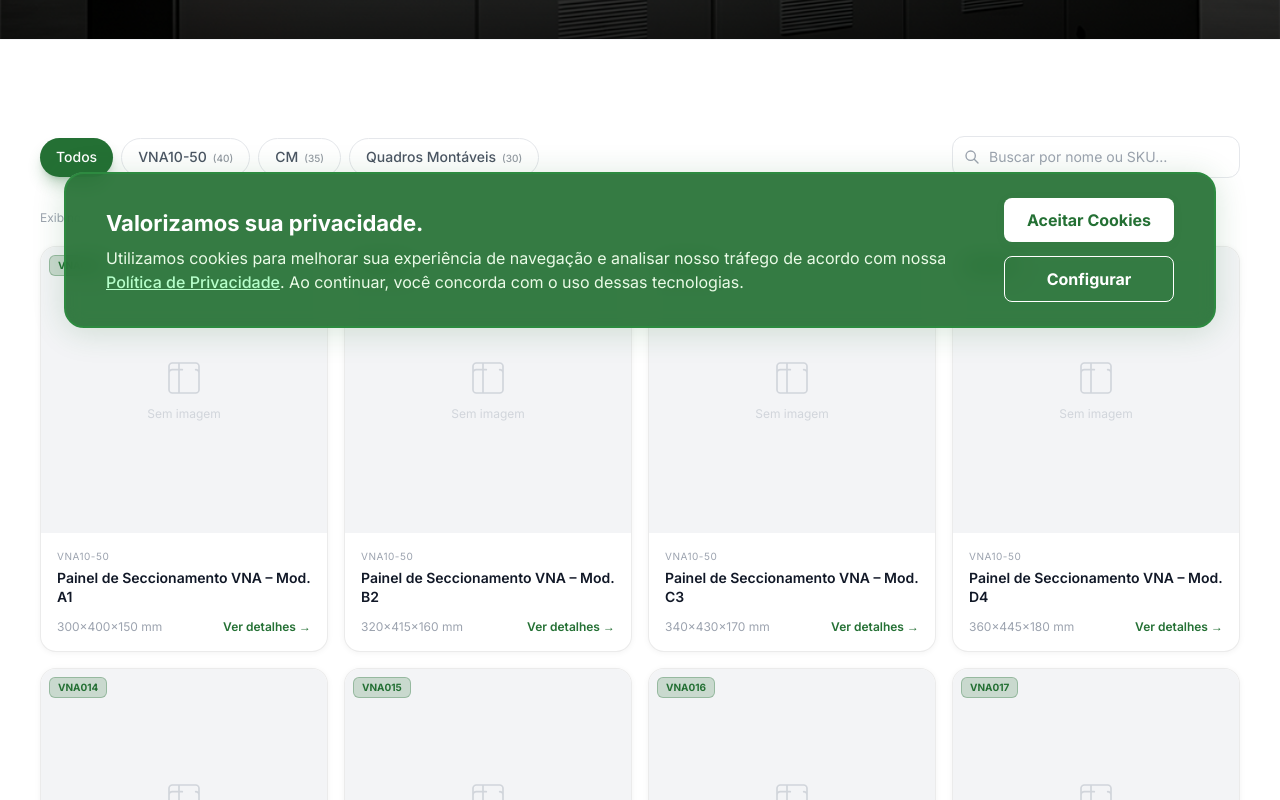
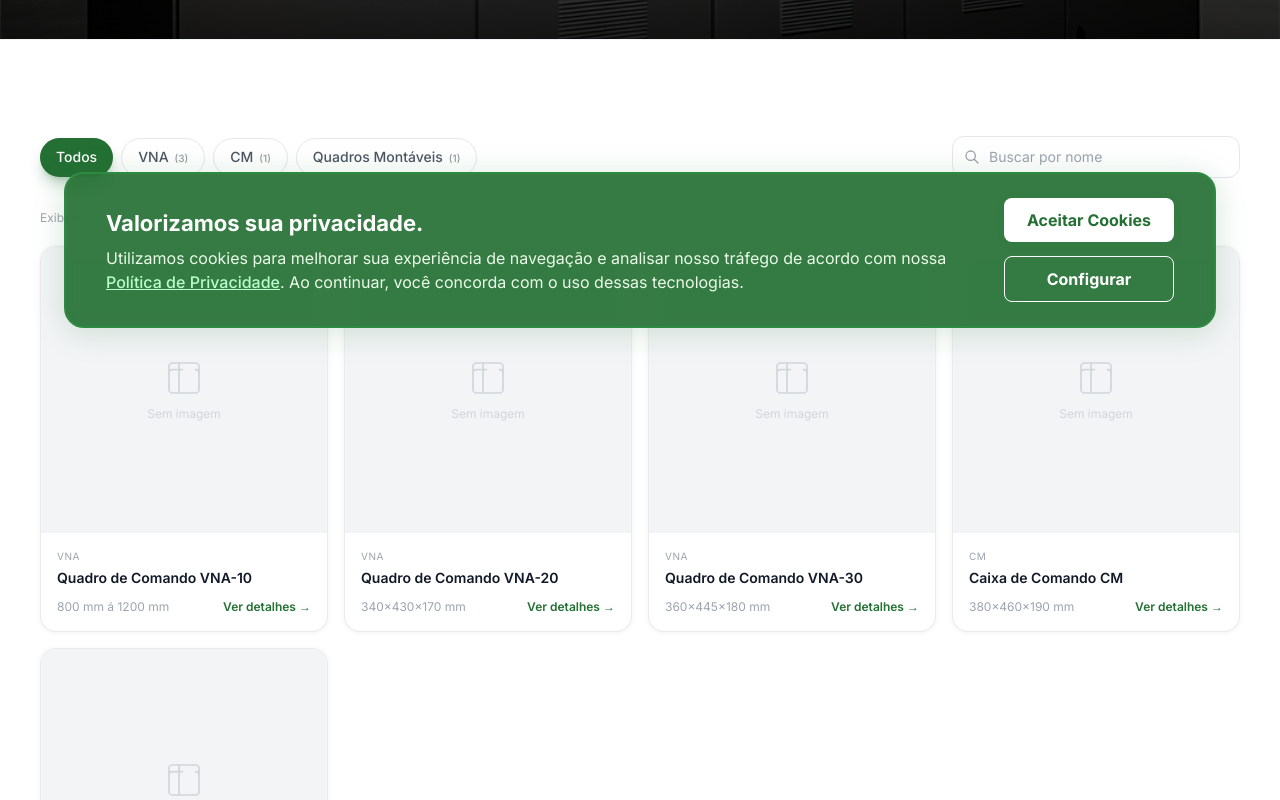
Before and after one commit to rennan-albernaz/site-albernaz, a React (Vite) app: page /produtos in a window 1280 px wide. Shown: the part 440-1240 px from the top of the page. Built offline with nearby package versions, Linux system fonts and the light colour scheme.

Commit message:
Autalização da pagina de produtos

```diff
--- a/src/assets/productsData.ts
+++ b/src/assets/productsData.ts
@@ -1,56 +1,74 @@
-import type { Product } from '../components/ProductCard'
 
-const VNA_DESCRIPTIONS = [
-  'Painel de seccionamento compacto, fabricado em chapa de aço SAE 1020, tratamento fosfatizado e pintura eletrostática epóxi.',
-  'Quadro de distribuição de baixa tensão com barramentos de cobre eletrolítico e suportes de policarbonato técnico.',
-  'Conjunto de manobra e proteção conforme NBR IEC 61439, com disjuntores termomagéticos e régua de bornes.',
-  'Painel modular com kit de ventilação forçada e filtro G4, ideal para ambientes com índice de contaminação elevado.',
-  'Subestação compacta em módulo metálico, equipada com transformador a seco Classe F e cubículo de MT.',
-]
-
-const CM_DESCRIPTIONS = [
-  'Caixa metálica de distribuição de enfiação (CM), com fundo perfurado, trilho DIN e régua de bornes multi-camadas.',
-  'Quadro de comando industrial com diagrama elétrico incluso, CLPs Siemens S7-1200 e IHM colorida touch.',
-  'Painel de controle de bombas hidráulicas com soft-starter WEG SSW10 e automação por CLP Allen-Bradley.',
-  'Centro de controle de motores (CCM) com gavetas plug-in de 18A a 400A e barra de neutro isolada.',
-  'Painel de comando para esteira transportadora com inversor de frequência WEG CFW11 e encoders absolutos.',
-]
-
-const QM_DESCRIPTIONS = [
-  'Armário metálico montável IP65, estrutura modular em chapa de 1,5mm, acabamento RAL 7035.',
-  'Quadro montável com porta dupla e trinco duplo de segurança, acompanha placa de montagem perfurada.',
-  'Gabinete industrial de poliéster reforçado, resistente a UV, ideal para instalações externas.',
-  'Caixa de junção estanque IP67 em policarbonato, com membrana respiratória e prensa-cabos integrados.',
-  'Painel de distribuição para data center, com rails de 19" integrados e gestão de cabos 1U.',
-]
-
-function gen(
-  startId: number,
-  category: string,
-  skuPrefix: string,
-  namePrefix: string,
-  descriptions: string[],
-  count: number,
-  voltages: string[]
-): Product[] {
-  return Array.from({ length: count }, (_, i) => ({
-    id: startId + i,
-    sku: `${skuPrefix}${String(i + 10).padStart(3, '0')}`,
-    name: `${namePrefix} – Mod. ${String.fromCharCode(65 + (i % 26))}${i + 1}`,
-    category,
-    dimensions: `${300 + i * 20}×${400 + i * 15}×${150 + i * 10} mm`,
-    weight: `${(2.5 + i * 0.3).toFixed(1)} kg`,
-    voltage: voltages[i % voltages.length],
-    norma: 'NBR IEC 61439 / NR-10',
-    description: descriptions[i % descriptions.length],
-  }))
+export interface Product {
+  id: number;
+  name: string;
+  category: string;
+  image?: string;
+  dimensions?: string;
+  weight?: string;
+  voltage?: string;
+  certificacao?: string;
+  description: string;
 }
 
+export const categories = ['Todos', 'VNA', 'CM', 'Quadros Montáveis'] as const;
+export type Category = (typeof categories)[number];
+
 export const products: Product[] = [
-  ...gen(1, 'VNA10-50', 'VNA', 'Painel de Seccionamento VNA', VNA_DESCRIPTIONS, 40, ['127/220V', '220/380V', '380/440V']),
-  ...gen(41, 'CM', 'CM', 'Caixa de Comando CM', CM_DESCRIPTIONS, 35, ['220V', '380V', '440/760V']),
-  ...gen(76, 'Quadros Montáveis', 'QM', 'Quadro Montável QM', QM_DESCRIPTIONS, 30, ['N/A', '220V', '380V']),
-]
-
-export const categories = ['Todos', 'VNA10-50', 'CM', 'Quadros Montáveis'] as const
-export type Category = (typeof categories)[number]
+  {
+    id: 1,
+    name: 'Quadro de Comando VNA-10',
+    category: 'VNA',
+    image: undefined,
+    dimensions: '800 mm á 1200 mm',
+    weight: '2.8 kg ou Proteção',
+    voltage: 'Até 4000A',
+    certificacao: 'IEC 61439-1/2 | NBR IEC 60439-1',
+    description: 'As caixas de montagem VNA-10 são fabricadas com processos de última geração, garantindo alta durabilidade, segurança e exlente custo-benefício.'
+  },
+  {
+    id: 2,
+    name: 'Quadro de Comando VNA-20',
+    category: 'VNA',
+    image: undefined,
+    dimensions: '340×430×170 mm',
+    weight: '3.1 kg',
+    voltage: '220/380V',
+    certificacao: 'Certificação',
+    description: 'Quadro de distribuição de baixa tensão com barramentos de cobre eletrolítico e suportes de policarbonato técnico.'
+  },
+  {
+    id: 3,
+    name: 'Quadro de Comando VNA-30',
+    category: 'VNA',
+    image: undefined,
+    dimensions: '360×445×180 mm',
+    weight: '3.4 kg',
+    voltage: '380/440V',
+    certificacao: 'Certificação',
+    description: 'Conjunto de manobra e proteção conforme NBR IEC 61439, com disjuntores termomagéticos e régua de bornes.'
+  },
+    {
+      id: 4,
+      name: 'Caixa de Comando CM',
+      category: 'CM',
+      image: undefined,
+      dimensions: '380×460×190 mm',
+      weight: '3.7 kg',
+      voltage: '220V',
+      certificacao: 'INMETRO',
+      description: 'Caixa metálica de distribuição de enfiação (CM), com fundo perfurado, trilho DIN e régua de bornes multi-camadas.'
+    },
+    {
+      id: 5,
+      name: 'Quadro Montável QM',
+      category: 'Quadros Montáveis',
+      image: undefined,
+      dimensions: '400×480×200 mm',
+      weight: '4.0 kg',
+      voltage: 'N/A',
+      certificacao: 'ISO 9001',
+      description: 'Armário metálico montável IP65, estrutura modular em chapa de 1,5mm, acabamento RAL 7035.'
+    },
+    // Adicione outros produtos manualmente abaixo, editando cada campo conforme necessário
+  ];
--- a/src/components/Hero.tsx
+++ b/src/components/Hero.tsx
@@ -80,7 +80,7 @@ export default function Hero() {
       <div className="absolute bottom-16 left-0 right-0 hidden lg:flex justify-center gap-0" style={{ zIndex: 3 }}>
         {[
           { value: '2.000+', label: 'Projetos entregues' },
-          { value: '50+', label: 'Parceiros' },
+          { value: '300+', label: 'Parceiros & Clientes' },
           { value: '25+', label: 'Anos de mercado' },
         ].map((stat, i) => (
           <div
--- a/src/components/ProductCard.tsx
+++ b/src/components/ProductCard.tsx
@@ -3,14 +3,13 @@ import { motion, AnimatePresence } from 'framer-motion'
 
 export interface Product {
   id: number
-  sku: string
   name: string
   category: string
   image?: string
   dimensions?: string
   weight?: string
   voltage?: string
-  norma?: string
+  certificacao?: string
   description: string
 }
 
@@ -48,10 +47,7 @@ export default function ProductCard({ product }: Props) {
               <span className="text-xs">Sem imagem</span>
             </div>
           )}
-          {/* SKU badge */}
-          <span className="absolute top-2 left-2 text-[10px] font-bold bg-green/20 text-green px-2 py-0.5 rounded-md border border-green/30">
-            {product.sku}
-          </span>
+
         </div>
 
         {/* Content */}
@@ -103,7 +99,7 @@ export default function ProductCard({ product }: Props) {
                   {product.image ? (
                     <img src={product.image} alt={product.name} className="max-w-full max-h-64 object-contain" />
                   ) : (
-                    <div className="text-gray-300 text-4xl font-display font-black">{product.sku}</div>
+                    <div className="text-gray-300 text-4xl font-display font-black">Sem imagem</div>
                   )}
                 </div>
 
@@ -112,7 +108,6 @@ export default function ProductCard({ product }: Props) {
                   <div>
                     <span className="section-label text-[10px]">{product.category}</span>
                     <h2 className="font-display font-bold text-xl text-gray-900 mt-1 leading-tight">{product.name}</h2>
-                    <p className="text-xs text-gray-400 mt-1">SKU: {product.sku}</p>
                   </div>
 
                   <p className="text-sm text-gray-600 leading-relaxed">{product.description}</p>
@@ -123,11 +118,11 @@ export default function ProductCard({ product }: Props) {
                       ['Dimensões', product.dimensions],
                       ['Peso', product.weight],
                       ['Tensão', product.voltage],
-                      ['Norma', product.norma],
+                      ['Certificação', product.certificacao],
                     ]
                       .filter(([, v]) => v)
                       .map(([label, value]) => (
-                        <div key={label} className="flex justify-between text-sm border-b border-gray-100 pb-1.5">
+                        <div key={label as string} className="flex justify-between text-sm border-b border-gray-100 pb-1.5">
                           <span className="text-gray-400">{label}</span>
                           <span className="text-gray-900 font-medium">{value}</span>
                         </div>
@@ -136,7 +131,7 @@ export default function ProductCard({ product }: Props) {
 
                   <div className="flex flex-col gap-2 mt-auto pt-2">
                     <a
-                      href={`mailto:contato@albernazelectric.com.br?subject=Orçamento – ${product.sku}: ${product.name}`}
+                      href={`mailto:contato@albernazelectric.com.br?subject=Orçamento – ${product.name}`}
                       className="btn-primary justify-center text-xs"
                     >
                       Solicitar Orçamento
--- a/src/pages/Catalogo.tsx
+++ b/src/pages/Catalogo.tsx
@@ -20,7 +20,7 @@ export default function Catalogo() {
     if (search.trim()) {
       const q = search.toLowerCase()
       list = list.filter(
-        (p) => p.name.toLowerCase().includes(q) || p.sku.toLowerCase().includes(q)
+        (p) => p.name.toLowerCase().includes(q)
       )
     }
     return list
@@ -127,7 +127,7 @@ export default function Catalogo() {
               value={search}
               onChange={(e) => setSearch(e.target.value)}
               className="w-full bg-white border border-gray-200 pl-9 pr-4 py-2.5 text-sm text-gray-900 placeholder-gray-400 focus:outline-none focus:border-green/60 rounded-xl transition-colors"
-              placeholder="Buscar por nome ou SKU…"
+              placeholder="Buscar por nome"
             />
           </div>
         </div>
```
Also changed, not shown: src/components/MapaBrasil.tsx (+23 -41 lines), src/components/Navbar.tsx (+8 -12 lines), src/components/QuemSomos.tsx (+15 -12 lines), public/assets/mapa1.png (added).
